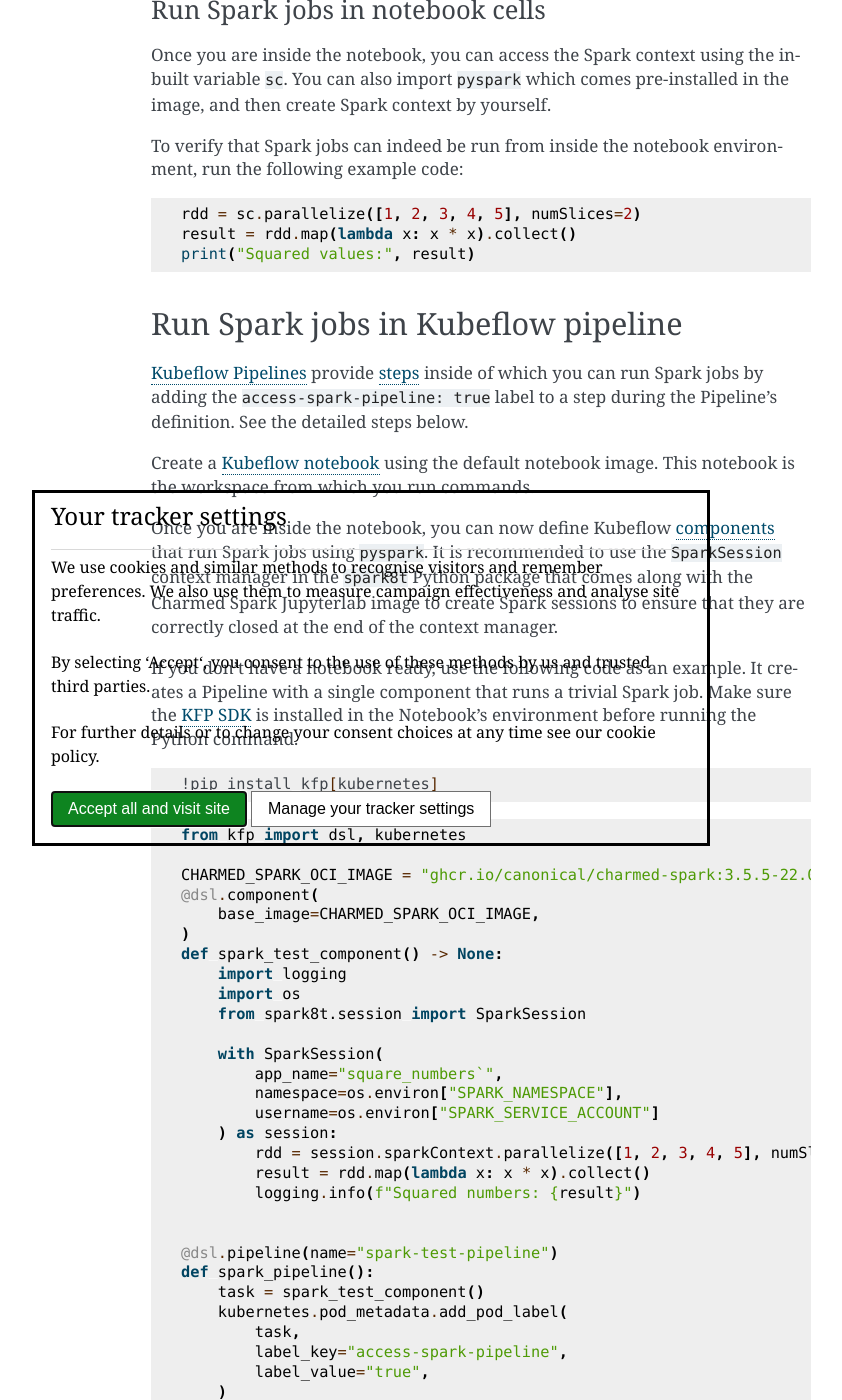
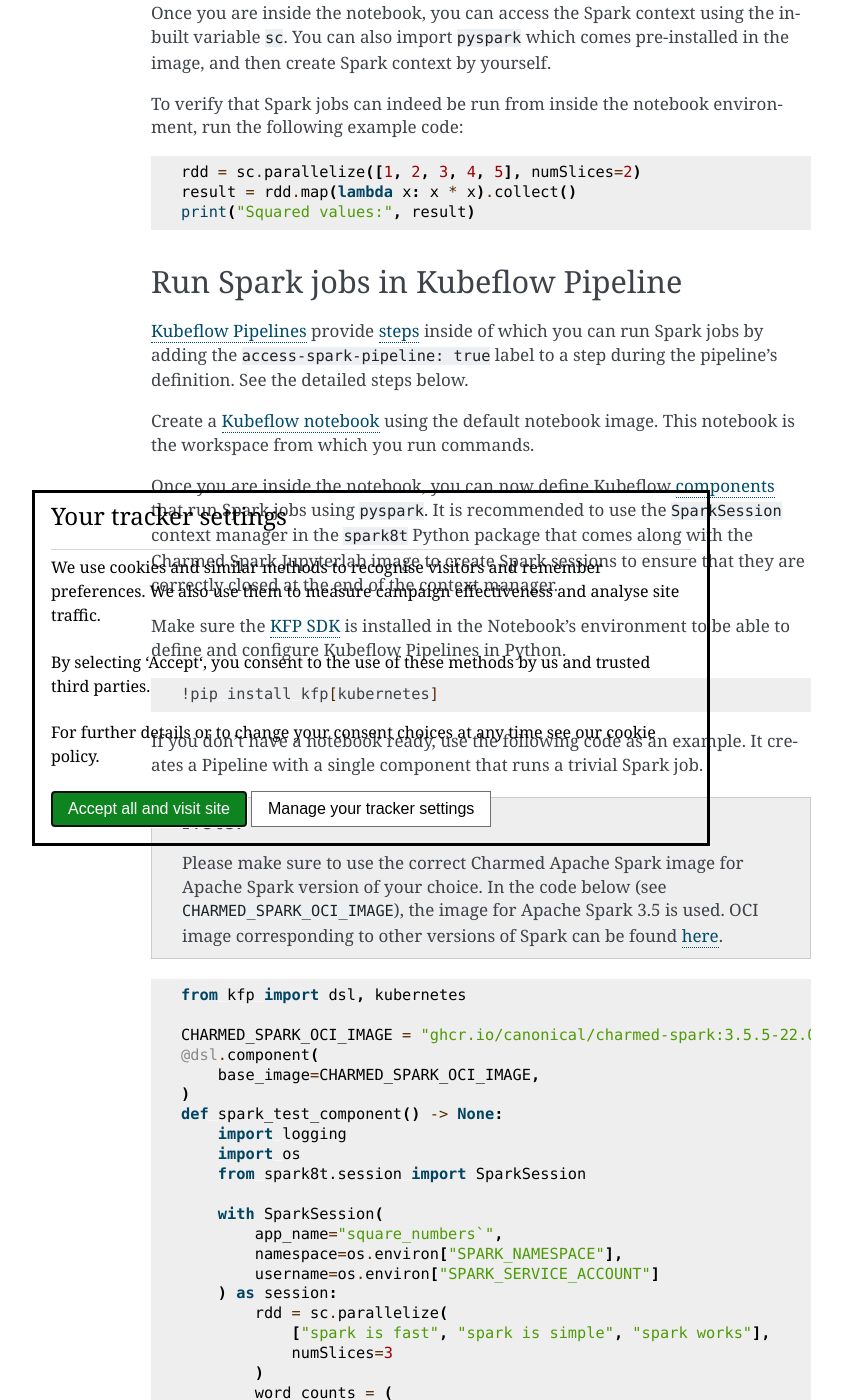
Before and after one commit to canonical/charmed-kubeflow-documentation, a Sphinx documentation site: the page built from docs/how-to/use/run-spark-jobs.rst, in a window 1280 px wide and 1400 px high, scrolled down 1011 px. Shown: the whole window, without its empty margins (269-1111 px from the left). Built offline with Sphinx 7.4.7, drawn with Linux system fonts in a browser that asks for light colours; some of the changed text lies outside the part shown.

Commit message:
Address PR feedback

```diff
--- a/docs/how-to/use/run-spark-jobs.rst
+++ b/docs/how-to/use/run-spark-jobs.rst
@@ -1,13 +1,13 @@
 .. _run_spark_jobs:
 
-Run Spark Jobs
-================
+Run Spark jobs
+=====================
 
 .. note::
 
    This feature is currently experimental. This guide exists here for experimental purposes.
 
-This guide describes how to run Spark jobs from inside Kubeflow notebooks and in Kubeflow pipeline steps.
+This guide describes how to run Spark jobs from inside Kubeflow Notebooks and in Kubeflow Pipeline steps.
 
 .. _run_spark_jobs_requirements:
 
@@ -64,12 +64,12 @@
 .. _run_spark_job_in_kf_pipeline:
 
 -------------------------------------
-Run Spark jobs in Kubeflow pipeline
+Run Spark jobs in Kubeflow Pipeline
 -------------------------------------
 
 `Kubeflow Pipelines <https://www.kubeflow.org/docs/components/pipelines/concepts/pipeline/>`_ provide
 `steps <https://www.kubeflow.org/docs/components/pipelines/concepts/step/>`_ inside of which you can run Spark jobs
-by adding the ``access-spark-pipeline: true`` label to a step during the Pipeline's definition.
+by adding the ``access-spark-pipeline: true`` label to a step during the pipeline's definition.
 See the detailed steps below.
 
 Create a :ref:`Kubeflow notebook <kubeflow_notebooks>` using the default notebook image.
@@ -81,13 +81,22 @@
 comes along with the Charmed Spark Jupyterlab image to create Spark sessions to ensure that they are correctly
 closed at the end of the context manager.
 
-If you don't have a notebook ready, use the following code as an example. It creates a Pipeline with a single component
-that runs a trivial Spark job. Make sure the `KFP SDK <https://kubeflow-pipelines.readthedocs.io/en/master/>`_ is
-installed in the Notebook's environment before running the Python command.
+Make sure the `KFP SDK <https://kubeflow-pipelines.readthedocs.io/en/master/>`_ is
+installed in the Notebook's environment to be able to define and configure Kubeflow Pipelines in Python.
 
 .. code-block:: bash
 
    !pip install kfp[kubernetes]
+
+If you don't have a notebook ready, use the following code as an example. It creates a Pipeline with a single component
+that runs a trivial Spark job.
+
+.. note::
+
+   Please make sure to use the correct Charmed Apache Spark image for Apache Spark version of your choice.
+   In the code below (see ``CHARMED_SPARK_OCI_IMAGE``), the image for Apache Spark 3.5 is used.
+   OCI image corresponding to other versions of Spark can be found
+   `here <https://github.com/canonical/charmed-spark-rock/pkgs/container/charmed-spark>`_.
 
 .. code-block:: python
 
@@ -107,9 +116,18 @@
             namespace=os.environ["SPARK_NAMESPACE"],
             username=os.environ["SPARK_SERVICE_ACCOUNT"]
         ) as session:
-            rdd = session.sparkContext.parallelize([1, 2, 3, 4, 5], numSlices=2)
-            result = rdd.map(lambda x: x * x).collect()
-            logging.info(f"Squared numbers: {result}")
+            rdd = sc.parallelize(
+                ["spark is fast", "spark is simple", "spark works"],
+                numSlices=3
+            )
+            word_counts = (
+                rdd
+                .flatMap(lambda line: line.split())
+                .map(lambda word: (word, 1))
+                .reduceByKey(lambda a, b: a + b)
+                .collect()
+            )
+            logging.info(f"Word counts: {word_counts}")
 
 
     @dsl.pipeline(name="spark-test-pipeline")
@@ -142,4 +160,4 @@
 
 .. code-block:: text
 
-    Squared numbers: [1, 4, 9, 16, 25]
+    Word counts: [('is', 2), ('fast', 1), ('simple', 1), ('works', 1), ('spark', 3)]
```
Also changed, not shown: other parts of docs/how-to/use/run-spark-jobs.rst (+3 -3 lines), docs/how-to/manage/integrate-spark.rst (+26 -12 lines).
